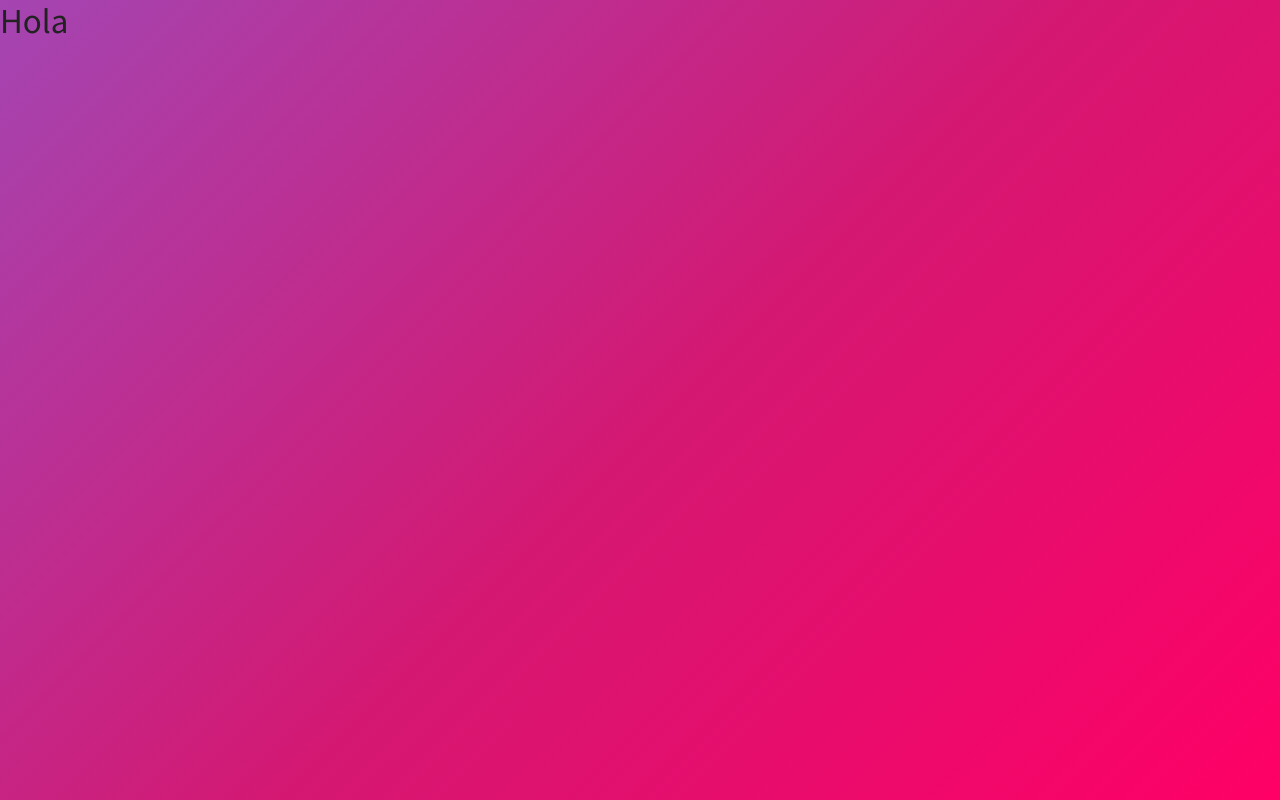
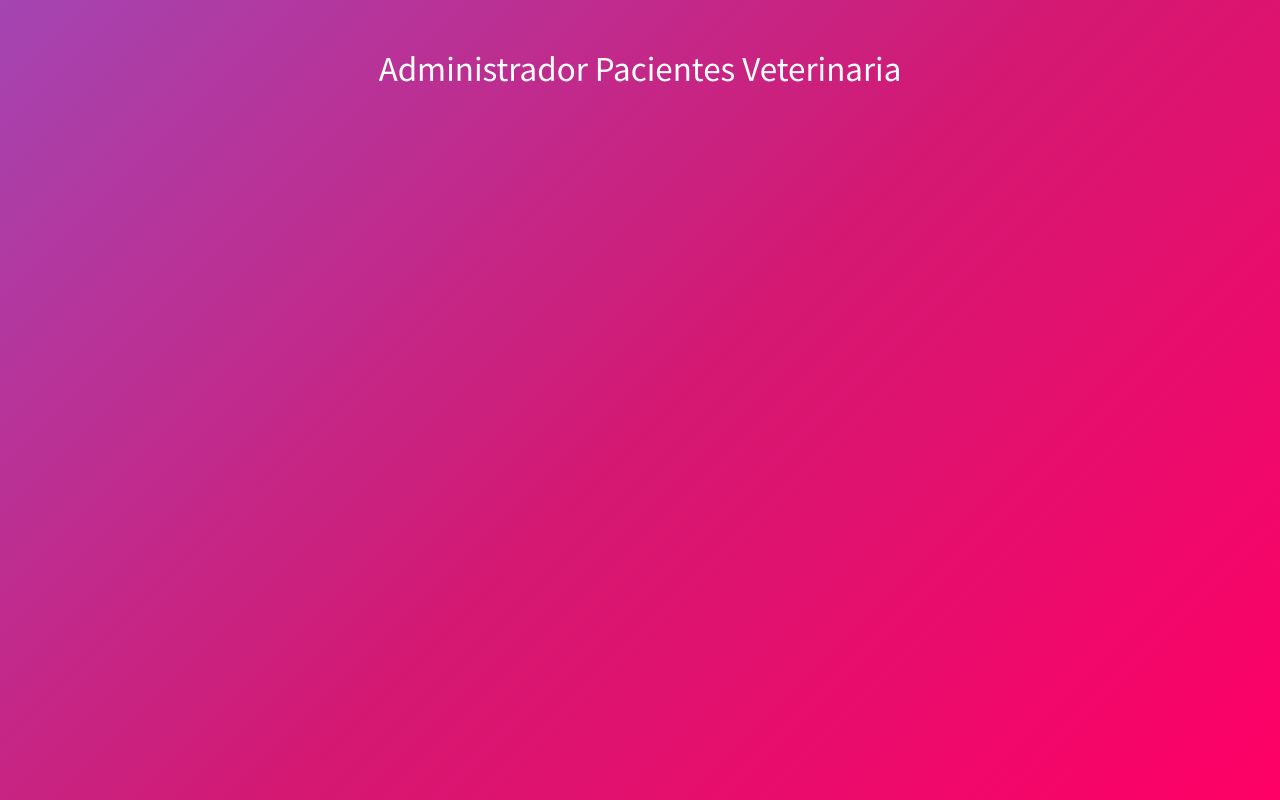
Before and after one commit to northerchild/veterinaria, a React (Create React App) app: page / in a window 1280 px wide. Built offline with nearby package versions, Linux system fonts and the light colour scheme.

Commit message:
nuevos componentes

```diff
--- a/src/App.js
+++ b/src/App.js
@@ -1,14 +1,18 @@
-import React from 'react';
+import React, { Component } from 'react';
 import logo from './logo.svg';
 import './bootstrap.min.css';
+import Header from './components/Header';
 
-function App() {
-    return ( <
-        div className = "App" >
-        <
-        h1 > Hola < /h1> < /
-        div >
-    );
+class App extends Component {
+    state = {}
+    render() {
+        return ( <
+            div class = "container" >
+            <
+            Header titulo = 'Administrador Pacientes Veterinaria' / >
+            <
+            /div>
+        );
+    }
 }
-
 export default App;
--- /dev/null
+++ b/src/components/Header.js
@@ -0,0 +1,11 @@
+import React from 'react'
+
+
+const Header = ({ titulo }) => ( <
+    header >
+    <
+    h1 className = "text-center" > { titulo } < /h1> < /
+    header >
+)
+
+export default Header;
```
